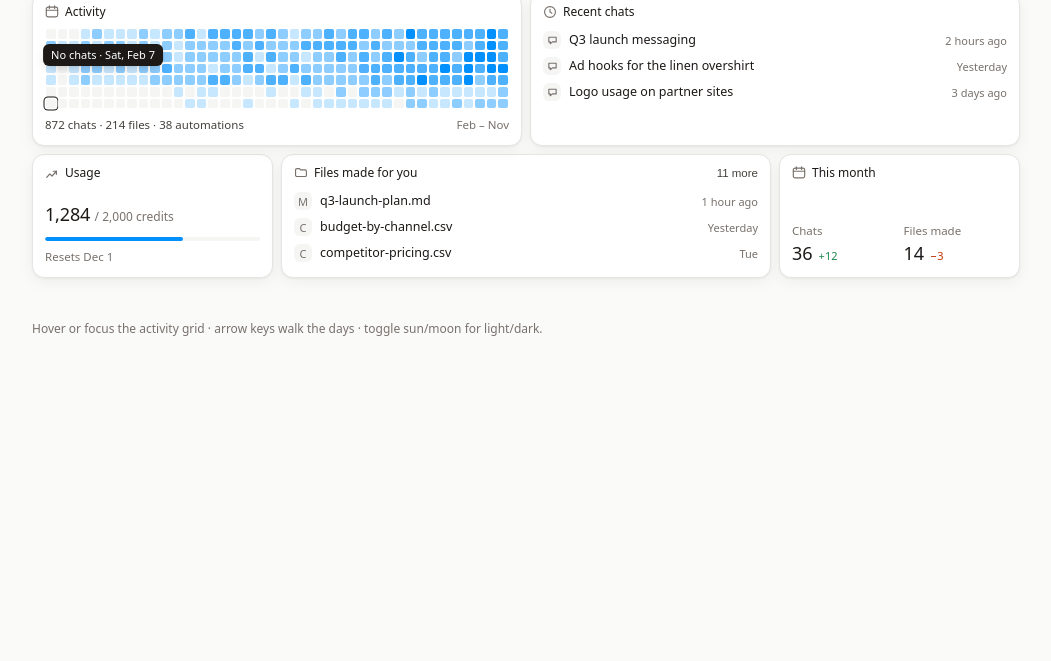
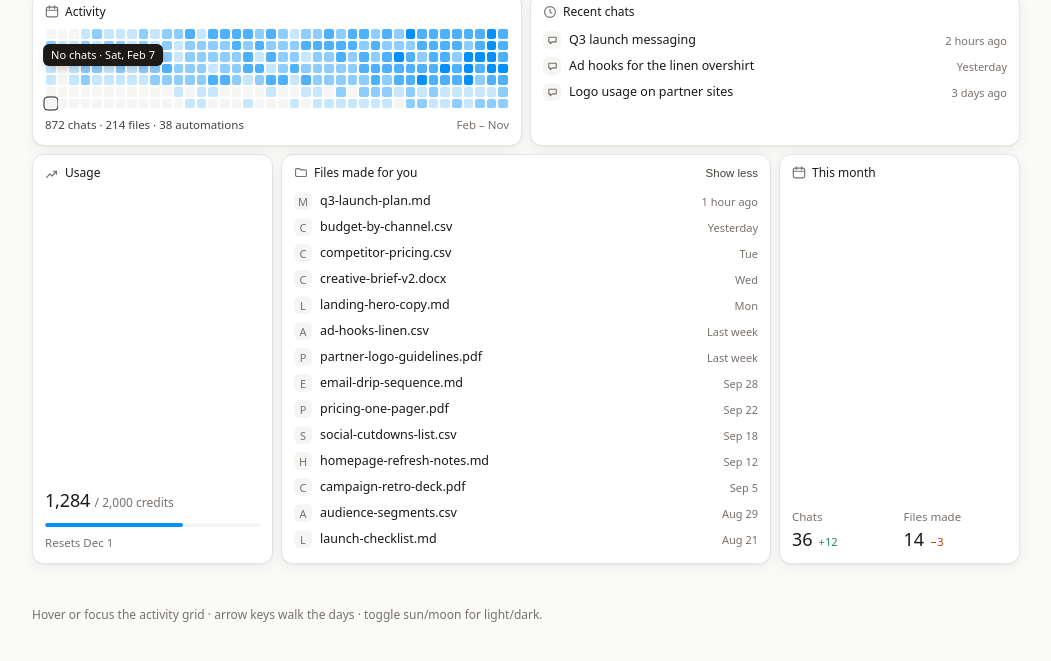
Before and after one commit to arookieofc-ai/affectui-replica, a plain HTML site: page batch23/assistant-overview/index.html in a window 1280 px wide. Both pictures are taken after a click on the button "11 more". Shown: the part 73-734 px from the top of the page, without its empty margins (114-1165 px from the left). Drawn offline with Linux system fonts and the light colour scheme.

Commit message:
QA fixes: progress-tracker, agent-run-detail, assistant-overview, project-card

```diff
--- a/batch23/assistant-overview/index.html
+++ b/batch23/assistant-overview/index.html
@@ -194,7 +194,7 @@ html[data-theme="dark"] .week i[data-level="3"]{background:#1478cf;background:co
     <section class="card card-files" aria-labelledby="hFiles">
       <div class="top">
         <h2 id="hFiles"><svg width="14" height="14" viewBox="0 0 16 16" fill="none" aria-hidden="true"><path d="M1.8 4.5c0-.8.7-1.5 1.5-1.5h3l1.2 1.5h5.2c.8 0 1.5.7 1.5 1.5v4.5c0 .8-.7 1.5-1.5 1.5H3.3c-.8 0-1.5-.7-1.5-1.5v-6z" stroke="currentColor" stroke-width="1.3" stroke-linejoin="round"/></svg>Files made for you</h2>
-        <button type="button" class="more" data-nav="Folders">11 more</button>
+        <button type="button" class="more" id="filesMore" aria-expanded="false" aria-controls="fileList" aria-label="Show all 14 files">11 more</button>
       </div>
       <ul class="list" id="fileList">
         <li><button type="button" class="row" data-nav="Folders" data-title="q3-launch-plan.md"><span class="mark" aria-hidden="true">M</span><span class="rtitle rtitle-file" title="q3-launch-plan.md &middot; Q3 Campaign"><span>q3-launch-plan</span><span>.md</span></span><span class="rmeta">1 hour ago</span></button></li>
@@ -320,6 +320,72 @@ function say(msg){
   if(toastTimer)window.clearTimeout(toastTimer);
   toastTimer=window.setTimeout(function(){toast.removeAttribute('data-on');toast.textContent='';},2200);
 }
+var FILES=[
+  {name:'q3-launch-plan.md',at:'1 hour ago',where:'Q3 Campaign'},
+  {name:'budget-by-channel.csv',at:'Yesterday',where:'Q3 Campaign'},
+  {name:'competitor-pricing.csv',at:'Tue',where:'Research'},
+  {name:'creative-brief-v2.docx',at:'Wed',where:'Q3 Campaign'},
+  {name:'landing-hero-copy.md',at:'Mon',where:'Q3 Campaign'},
+  {name:'ad-hooks-linen.csv',at:'Last week',where:'Research'},
+  {name:'partner-logo-guidelines.pdf',at:'Last week',where:'Brand'},
+  {name:'email-drip-sequence.md',at:'Sep 28',where:'Content'},
+  {name:'pricing-one-pager.pdf',at:'Sep 22',where:'Research'},
+  {name:'social-cutdowns-list.csv',at:'Sep 18',where:'Q3 Campaign'},
+  {name:'homepage-refresh-notes.md',at:'Sep 12',where:'Content'},
+  {name:'campaign-retro-deck.pdf',at:'Sep 5',where:'Q3 Campaign'},
+  {name:'audience-segments.csv',at:'Aug 29',where:'Research'},
+  {name:'launch-checklist.md',at:'Aug 21',where:'Q3 Campaign'}
+];
+function splitFile(name){var i=name.lastIndexOf('.');if(i>0&&name.length-i<=6)return[name.slice(0,i),name.slice(i)];return[name,''];}
+var fileList=doc.getElementById('fileList'), filesMore=doc.getElementById('filesMore');
+var fileRows=[], filesExpanded=false;
+if(fileList&&filesMore){
+  for(var fi=3;fi<FILES.length;fi++){
+    (function(f){
+      var li=doc.createElement('li');
+      var btn=doc.createElement('button');
+      btn.setAttribute('type','button');btn.className='row';
+      btn.setAttribute('data-nav','Folders');btn.setAttribute('data-title',f.name);
+      var mark=doc.createElement('span');mark.className='mark';mark.setAttribute('aria-hidden','true');mark.textContent=f.name.charAt(0).toUpperCase();
+      var title=doc.createElement('span');title.className='rtitle rtitle-file';title.setAttribute('title',f.name+' \u00b7 '+f.where);
+      var parts=splitFile(f.name);
+      var b1=doc.createElement('span');b1.textContent=parts[0];
+      var b2=doc.createElement('span');b2.textContent=parts[1];
+      title.appendChild(b1);title.appendChild(b2);
+      var meta=doc.createElement('span');meta.className='rmeta';meta.textContent=f.at;
+      btn.appendChild(mark);btn.appendChild(title);btn.appendChild(meta);
+      li.appendChild(btn);
+      li.hidden=true;
+      fileList.appendChild(li);
+    })(FILES[fi]);
+  }
+  var lis=fileList.getElementsByTagName?fileList.getElementsByTagName('li'):[];
+  for(var ri=0;ri<lis.length;ri++){fileRows.push(lis[ri]);}
+}
+function paintFiles(){
+  var k;
+  for(k=0;k<fileRows.length;k++){
+    if(k<3||filesExpanded){fileRows[k].hidden=false;}
+    else{fileRows[k].hidden=true;}
+  }
+  if(filesMore){
+    filesMore.textContent=filesExpanded?'Show less':'11 more';
+    filesMore.setAttribute('aria-expanded',filesExpanded?'true':'false');
+    filesMore.setAttribute('aria-label',filesExpanded?'Show fewer files':'Show all 14 files');
+  }
+}
+function toggleFiles(){
+  filesExpanded=!filesExpanded;
+  paintFiles();
+  say(filesExpanded?'Showing all 14 files':'Showing fewer files');
+  return filesExpanded;
+}
+function filesVisibleCount(){
+  var n=0,i;
+  for(i=0;i<fileRows.length;i++){if(!fileRows[i].hidden)n++;}
+  return n;
+}
+if(filesMore){filesMore.addEventListener('click',toggleFiles);}
 var navBtns=doc.querySelectorAll('[data-nav]');
 var bi;
 for(bi=0;bi<navBtns.length;bi++){
@@ -345,7 +411,10 @@ window.__ov={
   select:select, clear:clearSel, step:step, say:say,
   getSelected:function(){return sel;},
   tip:tip, tipCount:tipCount, tipDate:tipDate, live:live, toast:toast, heat:heat,
-  loopLength:TOTAL_DAYS, themeKey:THEME_KEY, applyTheme:applyTheme
+  loopLength:TOTAL_DAYS, themeKey:THEME_KEY, applyTheme:applyTheme,
+  files:FILES, fileRows:fileRows, filesMore:filesMore,
+  filesExpanded:function(){return filesExpanded;},
+  toggleFiles:toggleFiles, filesVisibleCount:filesVisibleCount, fileList:fileList
 };
 })();
 </script>
```
Also changed, not shown: batch20/progress-tracker/index.html (+7 -2 lines), batch21/project-card/index.html (+1 -0 lines), batch22/agent-run-detail/index.html (+6 -1 lines), 4 other files.
